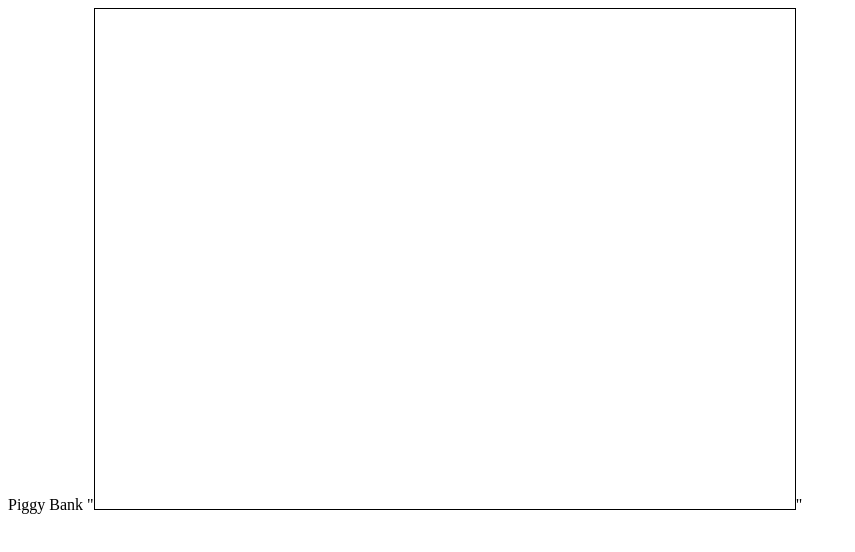
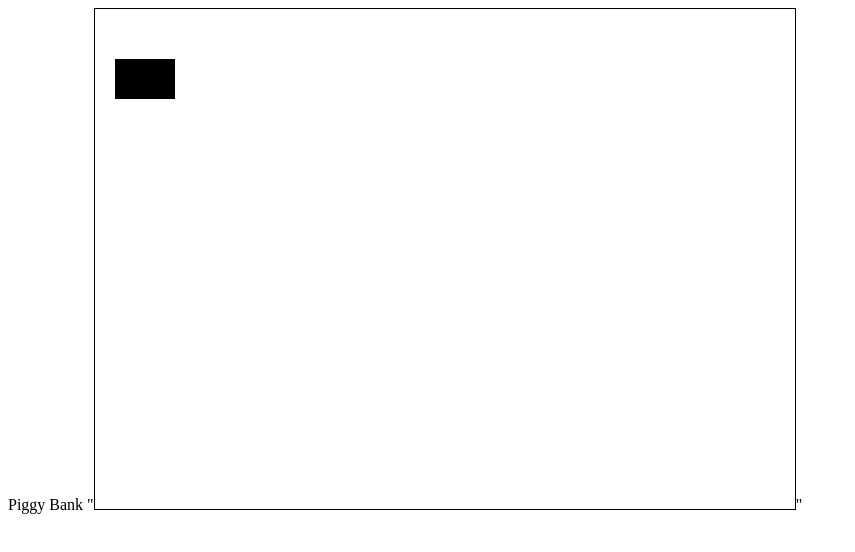
Before and after one commit to white0galaxy/CashMoney, a plain HTML site: page index.html in a window 1280 px wide. Shown: the whole page, without its empty margins (0-855 px from the left). Drawn offline with Linux system fonts and the light colour scheme.

Commit message:
Update index.html

```diff
--- a/index.html
+++ b/index.html
@@ -3,4 +3,14 @@ Piggy Bank
 <script>
 var canv = document.getElementById("ctx");
 var ctx = canv.getContext("2d");
+
+
+ctx.fillRect(20,50,60,40);
+
+
+
+
+
+
+
 </script>
```
